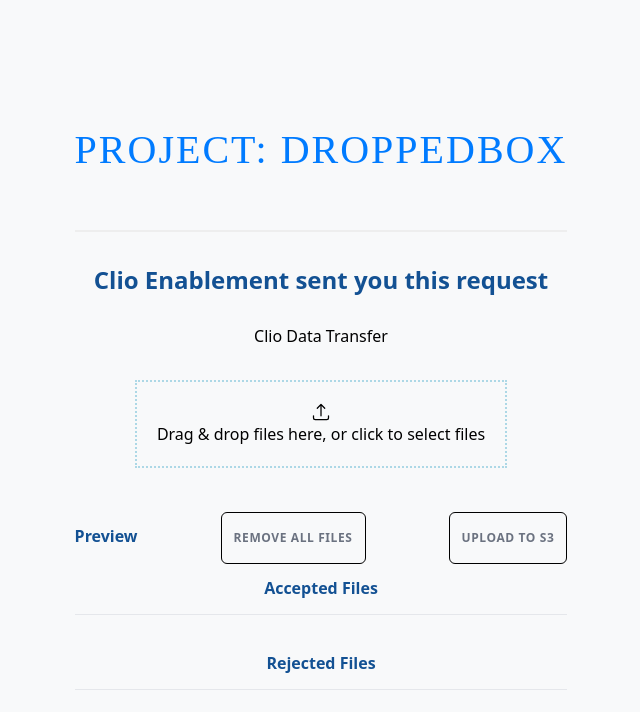
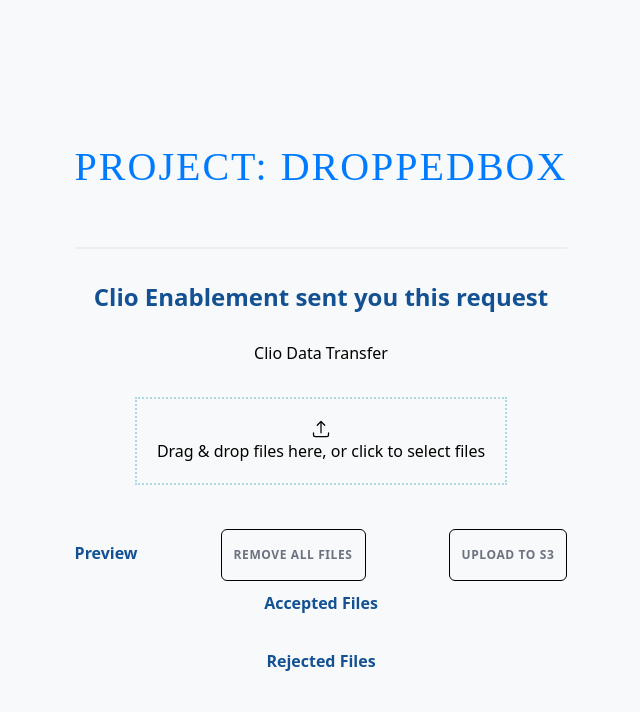
Before and after one commit to hannaohandrews/drop-the-dropbox, a Next.js app: page / in a window 1280 px wide. Shown: the top 712 px of the page, without its empty margins (319-959 px from the left). Built offline with nearby package versions, Linux system fonts and the light colour scheme.

Commit message:
import Image

```diff
--- a/src/app/Dropzone.tsx
+++ b/src/app/Dropzone.tsx
@@ -2,6 +2,7 @@
 import React, { useCallback, useState } from "react";
 import { useDropzone } from "react-dropzone";
 import { ArrowUpTrayIcon, XMarkIcon } from "@heroicons/react/24/solid";
+import Image from "next/image";
 import "./index.css";
 
 interface DropzoneProps {
@@ -66,23 +67,25 @@
           >
             Remove all files
           </button>
-          <button type="submit" className="button button-upload">
+          <button
+            title="upload to s3"
+            type="submit"
+            className="button button-upload"
+          >
             Upload to S3
           </button>
         </div>
 
         {/* Accepted files */}
         <div>
-          <h3 className="title text-lg font-semibold text-neutral-600 mt-10 border-b pb-3">
-            Accepted Files
-          </h3>
+          <h3 className="title">Accepted Files</h3>
           <ul className="mt-6 grid grid-cols-1 sm:grid-cols-2 md:grid-cols-3 lg:grid-cols-4 xl:grid-cols-6 gap-10">
             {files.map((file) => (
               <li
                 key={file.name}
                 className="relative h-32 rounded-md shadow-lg"
               >
-                <img
+                <Image
                   src={file.preview}
                   alt={file.name}
                   width={100}
@@ -94,6 +97,7 @@
                 />
 
                 <button
+                  title="Remove file"
                   type="button"
                   className="w-7 h-7 border border-secondary-400 bg-secondary-400 rounded-full flex justify-center items-center absolute -top-3 -right-3 hover:bg-white transition-colors"
                   onClick={() => removeFile(file.name)}
@@ -109,9 +113,7 @@
         </div>
 
         {/* Rejected Files */}
-        <h3 className="title text-lg font-semibold text-neutral-600 mt-24 border-b pb-3">
-          Rejected Files
-        </h3>
+        <h3 className="title ">Rejected Files</h3>
         {/* <ul className="mt-6 flex flex-col">
           {rejected.map(({ file, errors }) => (
             <li key={file.name} className="flex items-start justify-between">
```
